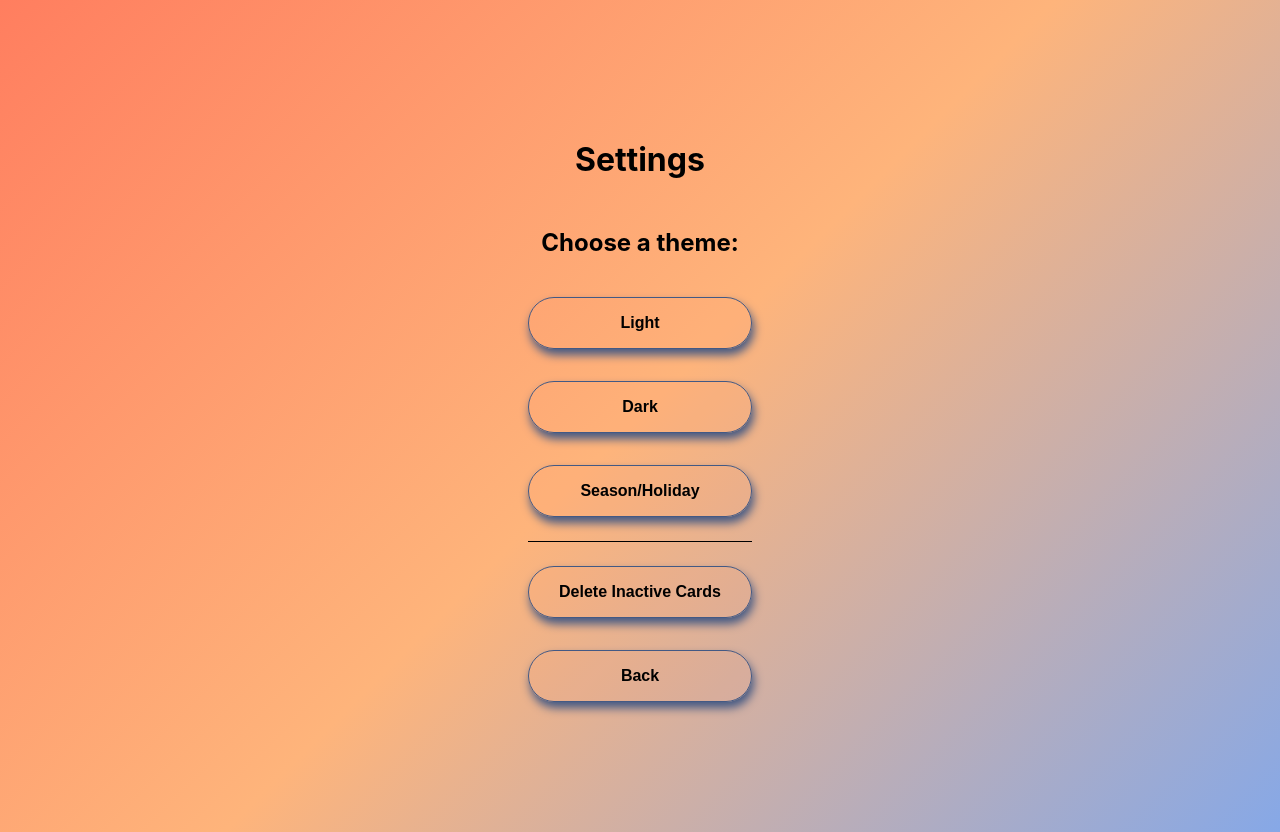
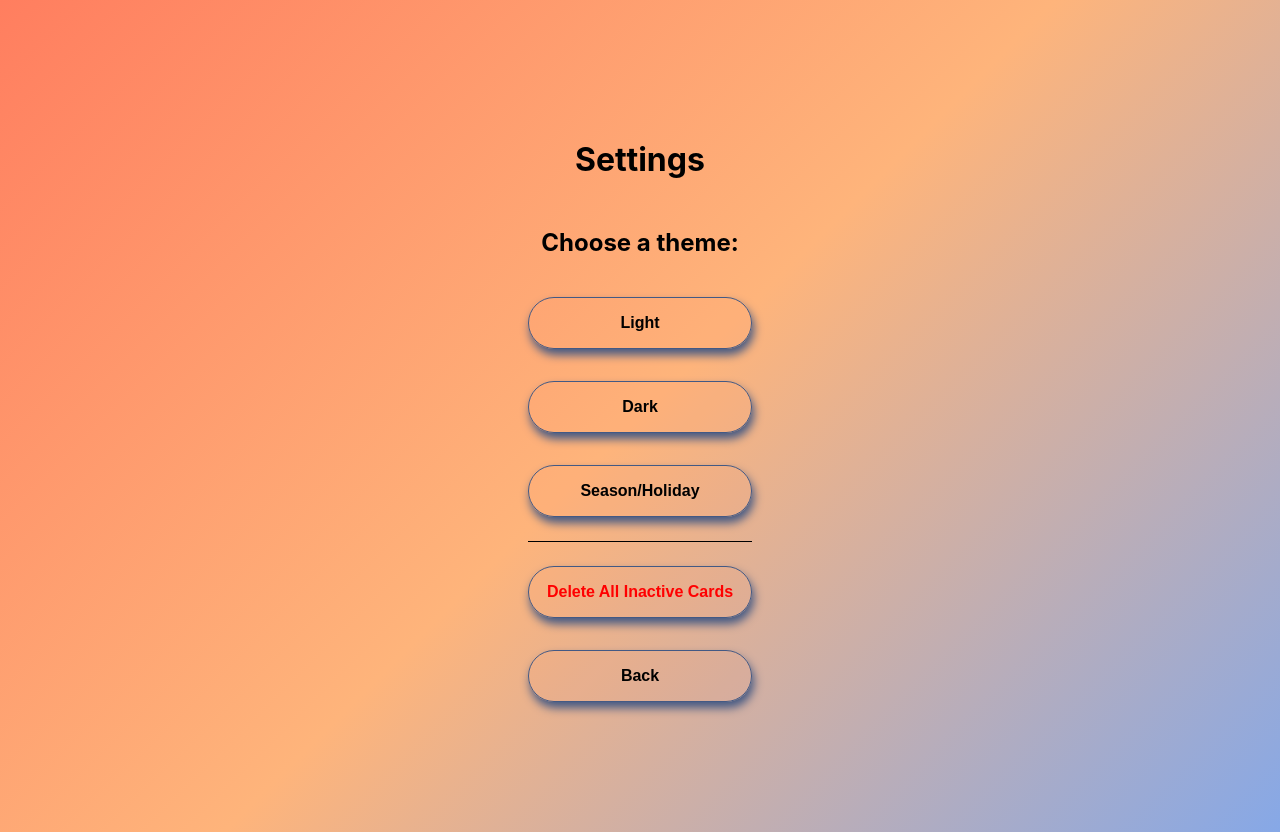
Before and after one commit to Xayida83/e-wallet-lotta, a React (Vite) app: page /settings in a window 1280 px wide. Built offline with nearby package versions, Linux system fonts and the light colour scheme.

Commit message:
Add of red color text on button

```diff
--- a/src/components/Button.jsx
+++ b/src/components/Button.jsx
@@ -5,7 +5,7 @@ import { darken } from 'polished';
 // Styled component för att hantera temabaserad styling
 const ThemedButton = styled.button`
   background-color: ${({ theme }) => theme.buttonBg}; /* Dynamiskt tema */
-  color: ${({ theme }) => theme.buttonText}; /* Dynamiskt tema */
+  color: ${({ danger, theme }) => danger ? 'red' : theme.buttonText}; /* Kontrollera om danger prop finns */
   border: ${({ theme }) => theme.buttonBorder};
   box-shadow: ${({ theme }) => theme.buttonShadow};
   width: var(--button-width);
@@ -22,17 +22,17 @@ const ThemedButton = styled.button`
 `;
 
 // Din befintliga Button-komponent
-const Button = ({ label, to, onClick }) => {
+const Button = ({ label, to, onClick, danger = false }) => {
   if (to) {
     return (
       <Link to={to}>
-        <ThemedButton as="button">{label}</ThemedButton> {/* Temadelen hanteras här */}
+        <ThemedButton as="button" danger={danger}>{label}</ThemedButton> {/* Temadelen hanteras här */}
       </Link>
     );
   }
 
   return (
-    <ThemedButton onClick={onClick}>
+    <ThemedButton onClick={onClick} danger={danger}>
       {label}
     </ThemedButton>
   );
--- a/src/index.css
+++ b/src/index.css
@@ -1,6 +1,6 @@
 :root {
   font-family: Inter, system-ui, Avenir, Helvetica, Arial, sans-serif;
-  line-height: 1.5;
+  line-height: var(--line-height);
   font-weight: var(--font-weight);
 
   color-scheme: light dark;
--- a/src/pages/CardDetail.jsx
+++ b/src/pages/CardDetail.jsx
@@ -58,7 +58,7 @@ const CardDetail = () => {
       {!isCardActive && <Button label="Activate card" type="button" onClick={handleActivate} />}
 
       {/* Radera-knappen visas om kortet är inaktivt */}
-      {!isCardActive && <Button label="Delete card" type="button" onClick={handleDelete} />}
+      {!isCardActive && <Button label="Delete card" type="button" onClick={handleDelete} danger={true}/>}
 
       <div className={styles.cardDetailContainer}>
         {/* Använd Card-komponenten för att visa förhandsvisningen av kortet */}
--- a/src/pages/Home.jsx
+++ b/src/pages/Home.jsx
@@ -45,7 +45,6 @@ const Home = () => {
       </ul>
        {/* Visa "Add New Card"-knappen endast om användaren har färre än 4 kort */}
       {cards.length < maxCards ? (
-        // <Button label="Add New Card" to="/addcard" type="button" />
         <Button label="Add A Card" to="/addCard" />
       ) : (
         <p>You have reached the maximum number of cards (4).</p>
--- a/src/pages/Settings.jsx
+++ b/src/pages/Settings.jsx
@@ -31,7 +31,7 @@ const Settings = () => {
         <Button label="Season/Holiday" onClick={() => handleThemeChange(seasonTheme)} />
       </div>
       <hr />
-        <Button label="Delete Inactive Cards" onClick={handleDeleteInactive} />
+        <Button label="Delete All Inactive Cards" onClick={handleDeleteInactive} danger={true} />
         <Button label="Back" to="/" />
     </div>
   );
--- a/src/pages/Settings.module.css
+++ b/src/pages/Settings.module.css
@@ -17,4 +17,5 @@
   button {
     margin: 1rem 0;
   }
+
 }
--- a/src/theme/theme.jsx
+++ b/src/theme/theme.jsx
@@ -32,7 +32,7 @@ export const seasonTheme = {
   buttonShadow  : '2px 2px 15px #523cbb',
   buttonBorder:'solid 1px #523cbb40',
 
-  angle: '135deg',
+  angle: '150deg',
   color1: '#ec2020',
   color2: '#e4650e',
   color3: '#dfd754',
```
